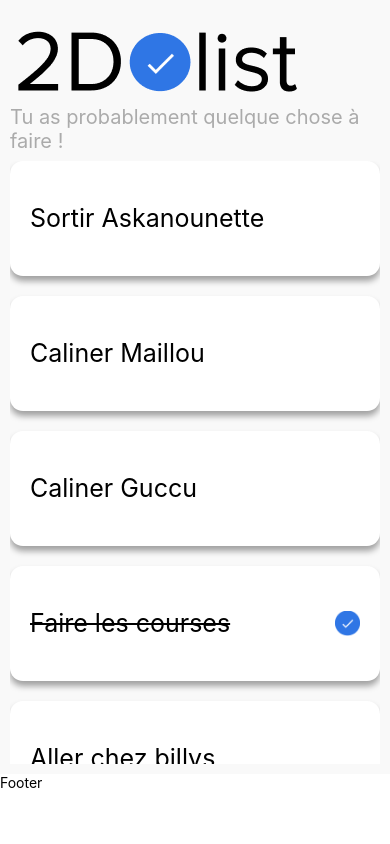
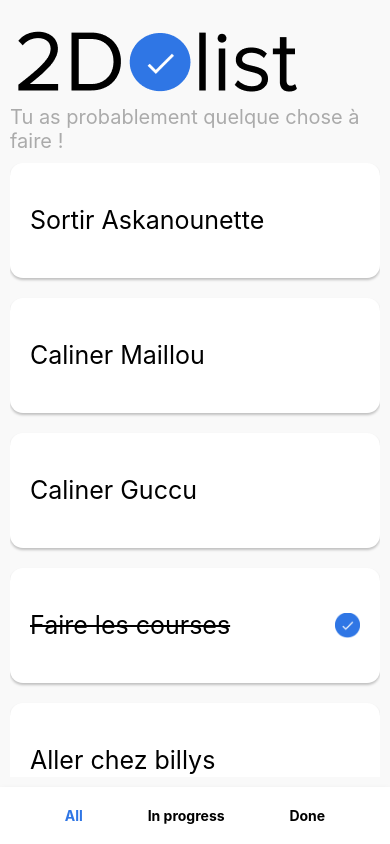
Before and after one commit to Krysto-SARL/react-native-todo-list-app, a React Native app: screen / in a window 390 px wide. Built offline with nearby package versions, Linux system fonts and the light colour scheme.

Commit message:
bottom bar design

```diff
--- a/App.js
+++ b/App.js
@@ -5,8 +5,11 @@ import { Header } from './components/Header/Header'
 import { CardTodo } from './components/CardTodo/CardTodo'
 import { s } from './App.style'
 import { ScrollView } from 'react-native'
+import { TabBottomMenu } from './components/TabBottomMenu/TabBottomMenu'
 
 export default function App() {
+  const [selectedTabName, setSelectedTabName] = useState('all')
+
   const [todoList, setTodoList] = useState([
     { id: 1, title: 'Sortir Askanounette', isCompleted: false },
     { id: 2, title: 'Caliner Maillou', isCompleted: false },
@@ -50,8 +53,11 @@ export default function App() {
           </View>
         </SafeAreaView>
       </SafeAreaProvider>
-      <View style={s.footer}>
-        <Text>Footer</Text>
+      <View>
+        <TabBottomMenu
+          onPress={setSelectedTabName}
+          selectedTabName={selectedTabName}
+        />
       </View>
     </>
   )
--- a/App.style.js
+++ b/App.style.js
@@ -16,9 +16,6 @@ const s = StyleSheet.create({
     marginTop: 30,
     flex: 5,
   },
-  footer: {
-    height: 70,
-  },
 })
 
 export { s }
--- a/components/CardTodo/CardTodo.style.js
+++ b/components/CardTodo/CardTodo.style.js
@@ -3,7 +3,6 @@ import { StyleSheet } from 'react-native'
 const s = StyleSheet.create({
   card: {
     backgroundColor: 'white',
-    display: 'flex',
     flexDirection: 'row',
     height: 115,
     borderRadius: 13,
@@ -13,12 +12,12 @@ const s = StyleSheet.create({
     shadowColor: '#000',
     shadowOffset: {
       width: 0,
-      height: 5,
+      height: 2,
     },
-    shadowOpacity: 0.36,
-    shadowRadius: 6.68,
+    shadowOpacity: 0.23,
+    shadowRadius: 2.62,
 
-    elevation: 11,
+    elevation: 4,
   },
   text: {
     fontSize: 25,
--- /dev/null
+++ b/components/TabBottomMenu/TabBottomMenu.jsx
@@ -0,0 +1,24 @@
+
+
+import { View } from 'react-native';
+import { s } from './TabBottomMenu.style';
+import { TouchableOpacity } from 'react-native';
+import { Text } from 'react-native';
+
+
+export function TabBottomMenu({selectedTabName , onPress}) {
+
+  function getTextStyle(tabName) {
+    return {
+      fontWeight: "bold",
+      color: tabName === selectedTabName ? "#2F76E5" : "black",
+    };
+  }
+  return (
+    <View style={s.container}>
+       <TouchableOpacity onPress={() => onPress("all")}><Text style={getTextStyle("all")}>All</Text></TouchableOpacity>
+       <TouchableOpacity onPress={() => onPress("inProgress")}  ><Text style={getTextStyle("inProgress")}>In progress</Text></TouchableOpacity>
+       <TouchableOpacity  onPress={() => onPress("done")}  ><Text style={getTextStyle("done")}>Done</Text></TouchableOpacity>
+    </View>
+  );
+}
--- /dev/null
+++ b/components/TabBottomMenu/TabBottomMenu.style.js
@@ -0,0 +1,21 @@
+import { StyleSheet } from 'react-native'
+
+const s = StyleSheet.create({
+  container: {
+    flexDirection: 'row',
+    justifyContent: 'space-evenly',
+    paddingVertical: 20,
+    shadowColor: '#000',
+    shadowOffset: {
+      width: 0,
+      height: 5,
+    },
+    shadowOpacity: 0.34,
+    shadowRadius: 6.27,
+
+    elevation: 10,
+    backgroundColor: 'white',
+  },
+})
+
+export { s }
```
